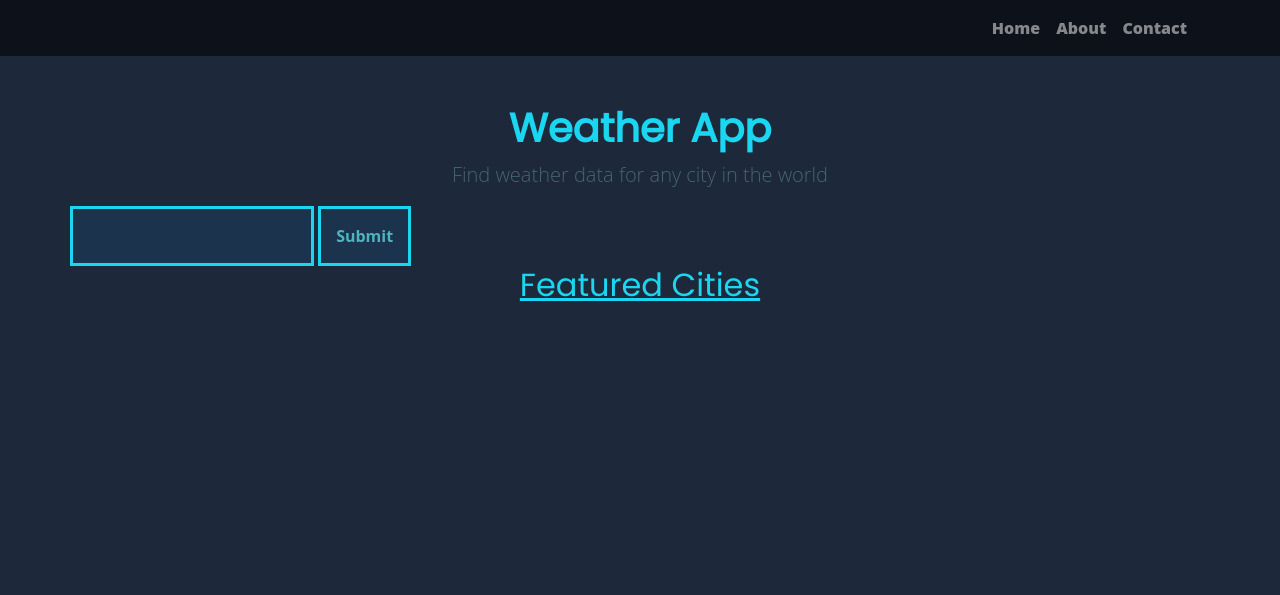
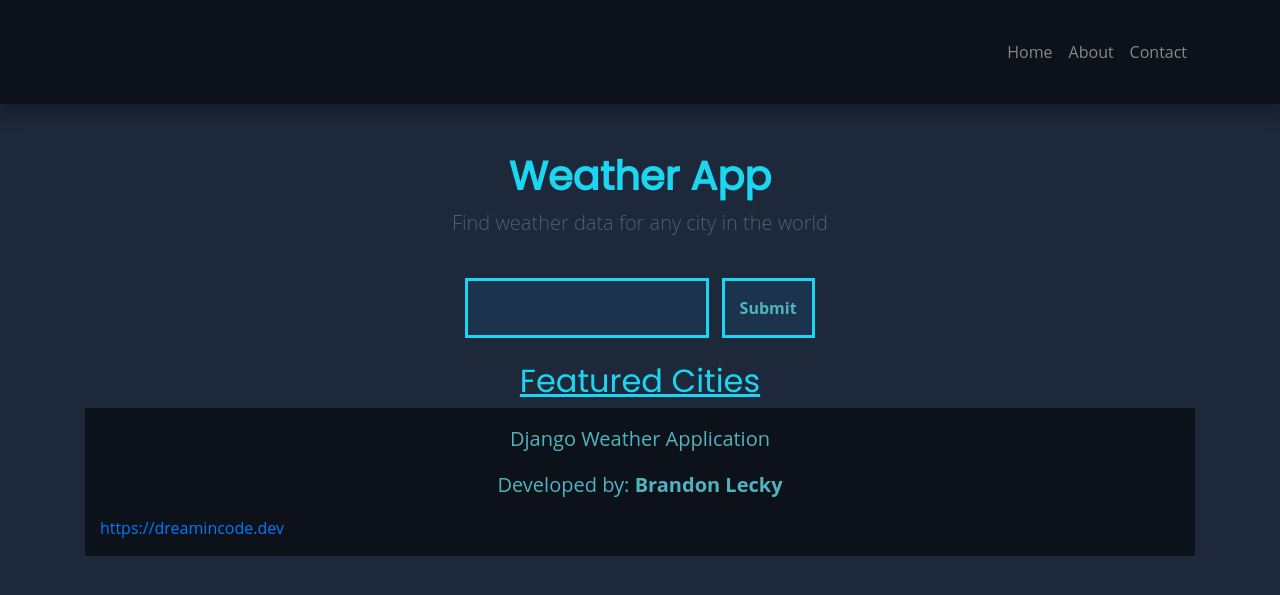
Before and after one commit to dreamxinxcode/django-weather-app, a Django app: template main/templates/main/index.html in a window 1280 px wide. Shown: the top 595 px of the page. Run offline with Django 3.2, Linux system fonts and the light colour scheme; the template is opened without the code that fills it, so the values that code supplies are empty; some libraries are stand-ins or nearby versions.

Commit message:
more fixes

```diff
--- /dev/null
+++ b/main/templates/main/about.html
@@ -0,0 +1,5 @@
+{% extends "base.html" %}
+
+{% block content %}
+
+{% endblock content %}
--- /dev/null
+++ b/main/templates/main/contact.html
@@ -0,0 +1,5 @@
+{% extends "base.html" %}
+
+{% block content %}
+
+{% endblock content %}
--- a/main/templates/main/includes/footer.html
+++ b/main/templates/main/includes/footer.html
@@ -1,3 +1,8 @@
-<footer>
-
+<footer class="pt-3 pb-3">
+    <div class="container">
+        <i class="fas fa-cloud-sun-rain"></i>
+        <p class="footer-item">Django Weather Application</p>
+        <p class="footer-item">Developed by: <strong>Brandon Lecky</strong></p>
+        <a href="https://dreamincode.dev" target="blank">https://dreamincode.dev</a>
+    </div>
 </footer>
--- a/main/templates/main/includes/nav.html
+++ b/main/templates/main/includes/nav.html
@@ -11,11 +11,11 @@
           </li>
 
           <li class="nav-item">
-            <a class="nav-link" href="#">About</a>
+            <a class="nav-link" href="{% url "main:about_view" %}">About</a>
           </li>
 
           <li class="nav-item">
-            <a class="nav-link" href="#">Contact</a>
+            <a class="nav-link" href="{% url "main:contact_view" %}">Contact</a>
           </li>
         </ul>
   </div>
--- a/main/templates/main/index.html
+++ b/main/templates/main/index.html
@@ -13,12 +13,13 @@
     </section>
 
 <div class="container">
-  <div class="row">
+<div class="weather-search-area mt-4 mb-4">
+
     <form>
       <input type="text" class="city-search">
       <input type="submit" class="city-submit" value="Submit">
     </form>
-  </div>
+
 </div>
 
 <section class="section">
--- a/main/urls.py
+++ b/main/urls.py
@@ -5,4 +5,6 @@ app_name = "main"
 
 urlpatterns = [
     path("", views.homepage_view, name="homepage_view"),
+    path("about/", views.about_view, name="about_view"),
+    path("contact/", views.contact_view, name="contact_view"),
 ]
--- a/static/css/style.css
+++ b/static/css/style.css
@@ -17,15 +17,17 @@ h1 {
 
 .navbar {
   background-color: #0d111a;
+  padding: 2em;
+  box-shadow: 1px 12px 14px 1px rgba(0,0,0,0.25);
 }
 
-.nav-item{
-  color: #1ad6f1;
-  font-weight: 900;
-}
 
 .nav-icon{
   color: #1ad6f1;
+}
+
+.navar-toggler-icon{
+  background-color: #1ad6f1;
 }
 
 .featured-cities-header{
@@ -41,17 +43,23 @@ h1 {
 }
 
 .card-city {
+  font-family: 'Poppins', sans-serif;
   color: #4eb4bd;
-  word-break: keep-all;
 }
+
 .city-weather {
   color: #fff;
+}
+
+.weather-search-area{
+  text-align: center;
 }
 
 .city-search{
   background-color: #1b334d;
   border: 3px solid #1ad6f1;
   padding: 15px;
+  margin-right: .5em;
 }
 
 .city-submit{
@@ -63,3 +71,15 @@ h1 {
   border-radius: 0px;
   padding: 15px;
 }
+
+footer{
+  background-color: #0d111a;
+  bottom: 0;
+}
+
+.footer-item{
+  font-size: 20px;
+  color: #4eb4bd;
+  text-align: center;
+
+}
```
Also changed, not shown: main/views.py (+15 -0 lines).
